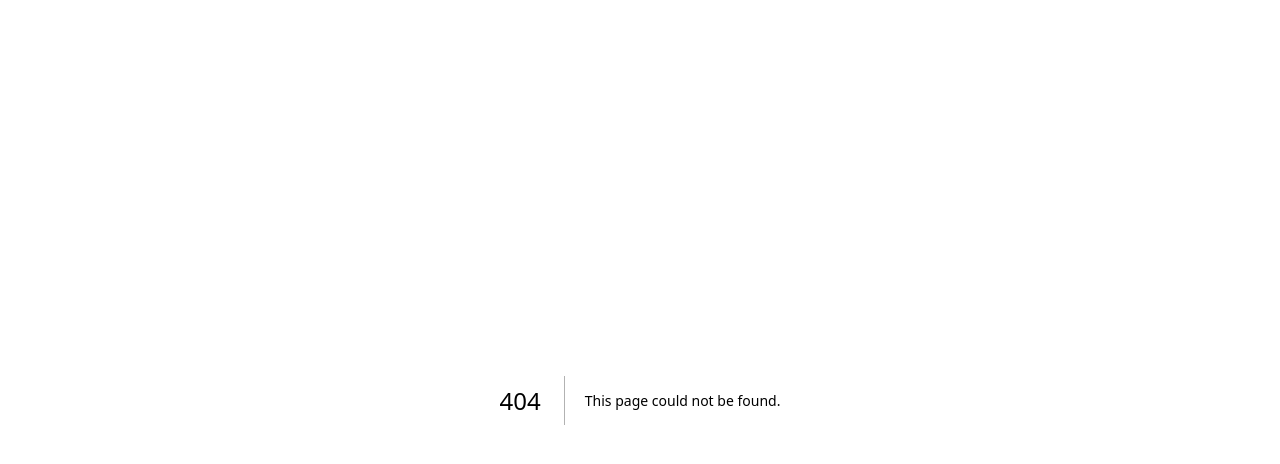
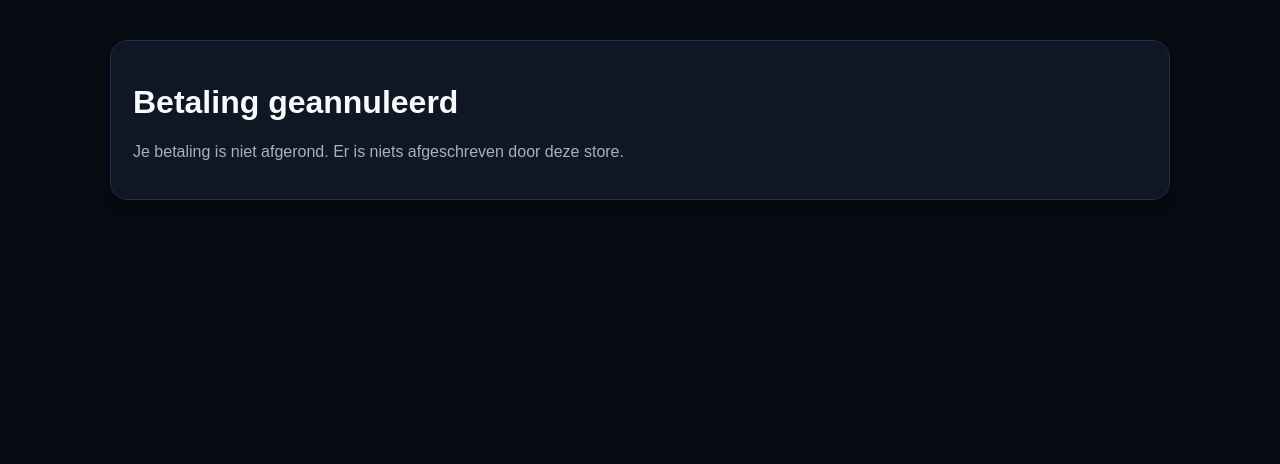
Before and after one commit to Jv420/Fivemdelfzijlrpstore, a Next.js app: page /cancel in a window 1280 px wide. Before the commit this address had no page. Shown: the top 464 px of the page. Built offline with nearby package versions, Linux system fonts and the light colour scheme.

Commit message:
Add cancel page

```diff
--- /dev/null
+++ b/app/cancel/page.tsx
@@ -0,0 +1,10 @@
+export default function CancelPage() {
+  return (
+    <main className="wrap">
+      <div className="card">
+        <h1>Betaling geannuleerd</h1>
+        <p className="muted">Je betaling is niet afgerond. Er is niets afgeschreven door deze store.</p>
+      </div>
+    </main>
+  );
+}
```
